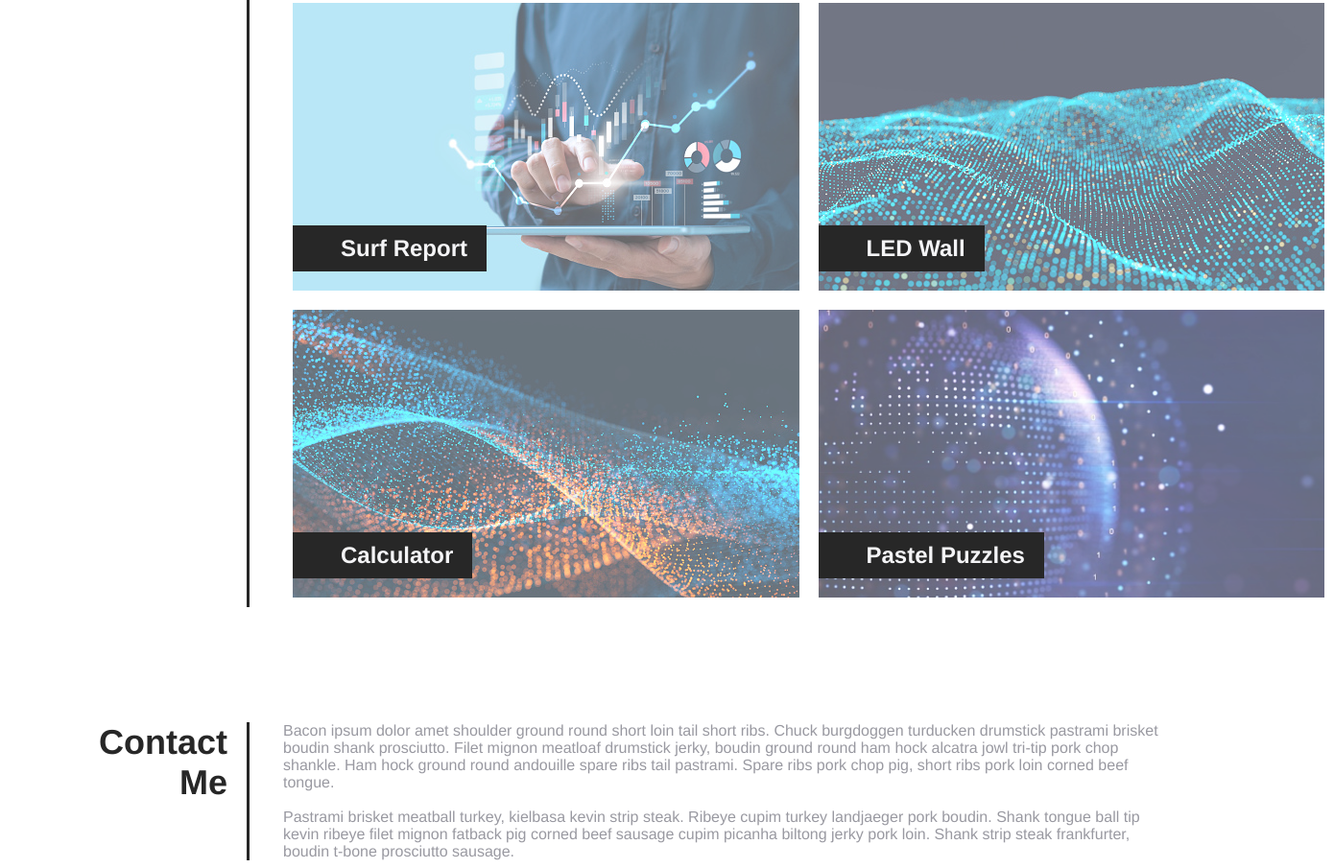
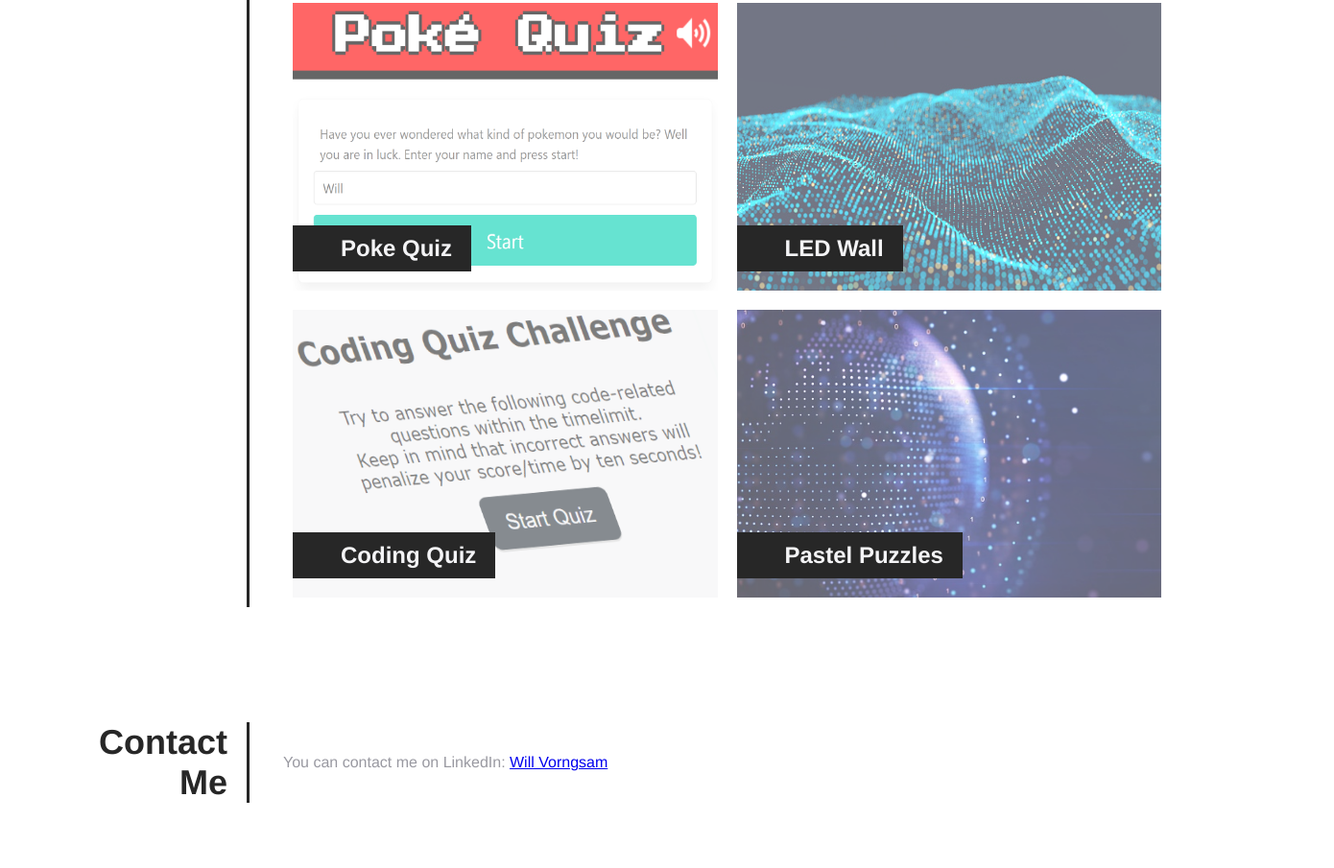
Before and after one commit to aEnki/portfolio, a plain HTML site: page index.html in a window 1280 px wide. Shown: the part 1035-1940 px from the top of the page at 96% size, 1390 px wide, since content can reach past the window. Drawn offline with Linux system fonts and the light colour scheme.

Commit message:
added poke quiz

```diff
--- a/assets/css/style.css
+++ b/assets/css/style.css
@@ -165,6 +165,7 @@ section {
   min-width: 100%;
   min-height: 100%;
   opacity: 60%;
+  width: 100%;
 }
 
 .work-item img:hover {
--- a/index.html
+++ b/index.html
@@ -75,9 +75,9 @@
         </a>
       </div>
       <div class="work-item">
-        <a href="#">
-          <h2>Surf Report</h2>
-          <img src="./assets/images/data.jpg" alt="photo of person holding a tablet with several data charts">
+        <a href="https://bkrayton815.github.io/pokequiz/">
+          <h2>Poke Quiz</h2>
+          <img src="./assets/images/poke-quiz.png" alt="photo of person holding a tablet with several data charts">
         </a>
       </div>
       <div class="work-item">
@@ -87,9 +87,9 @@
         </a>
       </div>
       <div class="work-item">
-        <a href="#">
-          <h2>Calculator</h2>
-          <img src="./assets/images/data3.jpg" alt="photo of light particles collapsing on each other">
+        <a href="https://aenki.github.io/code-quiz/">
+          <h2>Coding Quiz</h2>
+          <img src="./assets/images/code-quiz.png" alt="image of quiz instructions">
         </a>
       </div>
       <div class="work-item">
@@ -102,6 +102,8 @@
   </div>
 </section>
 
+<!-- <script type="text/javascript" src="https://platform.linkedin.com/badges/js/profile.js" async="" defer=""></script> -->
+
 <!-- "Contact Me" section -->
 <section id="contact-me" class="intro">
   <div class="flex-row">
@@ -109,10 +111,11 @@
   </div>
   <div class="flex-row">
     <p>
-      Bacon ipsum dolor amet shoulder ground round short loin tail short ribs. Chuck burgdoggen turducken drumstick pastrami brisket boudin shank prosciutto. Filet mignon meatloaf drumstick jerky, boudin ground round ham hock alcatra jowl tri-tip pork chop shankle. Ham hock ground round andouille spare ribs tail pastrami. Spare ribs pork chop pig, short ribs pork loin corned beef tongue.
-      <br><br>
-      Pastrami brisket meatball turkey, kielbasa kevin strip steak. Ribeye cupim turkey landjaeger pork boudin. Shank tongue ball tip kevin ribeye filet mignon fatback pig corned beef sausage cupim picanha biltong jerky pork loin. Shank strip steak frankfurter, boudin t-bone prosciutto sausage.
+      You can contact me on LinkedIn:&nbsp;
     </p>
+    <div class="badge-base LI-profile-badge" data-locale="en_US" data-size="large" data-theme="dark" data-type="HORIZONTAL" data-vanity="will-vorngsam" data-version="v1"><a class="badge-base__link LI-simple-link" href="https://www.linkedin.com/in/will-vorngsam?trk=profile-badge">Will Vorngsam</a></div>
+
+
   </div>
 </section>
 
@@ -131,4 +134,5 @@
 </section>
 
 
+
 </body>
```
Also changed, not shown: assets/images/code-quiz.png (added), assets/images/poke-quiz.png (added).
